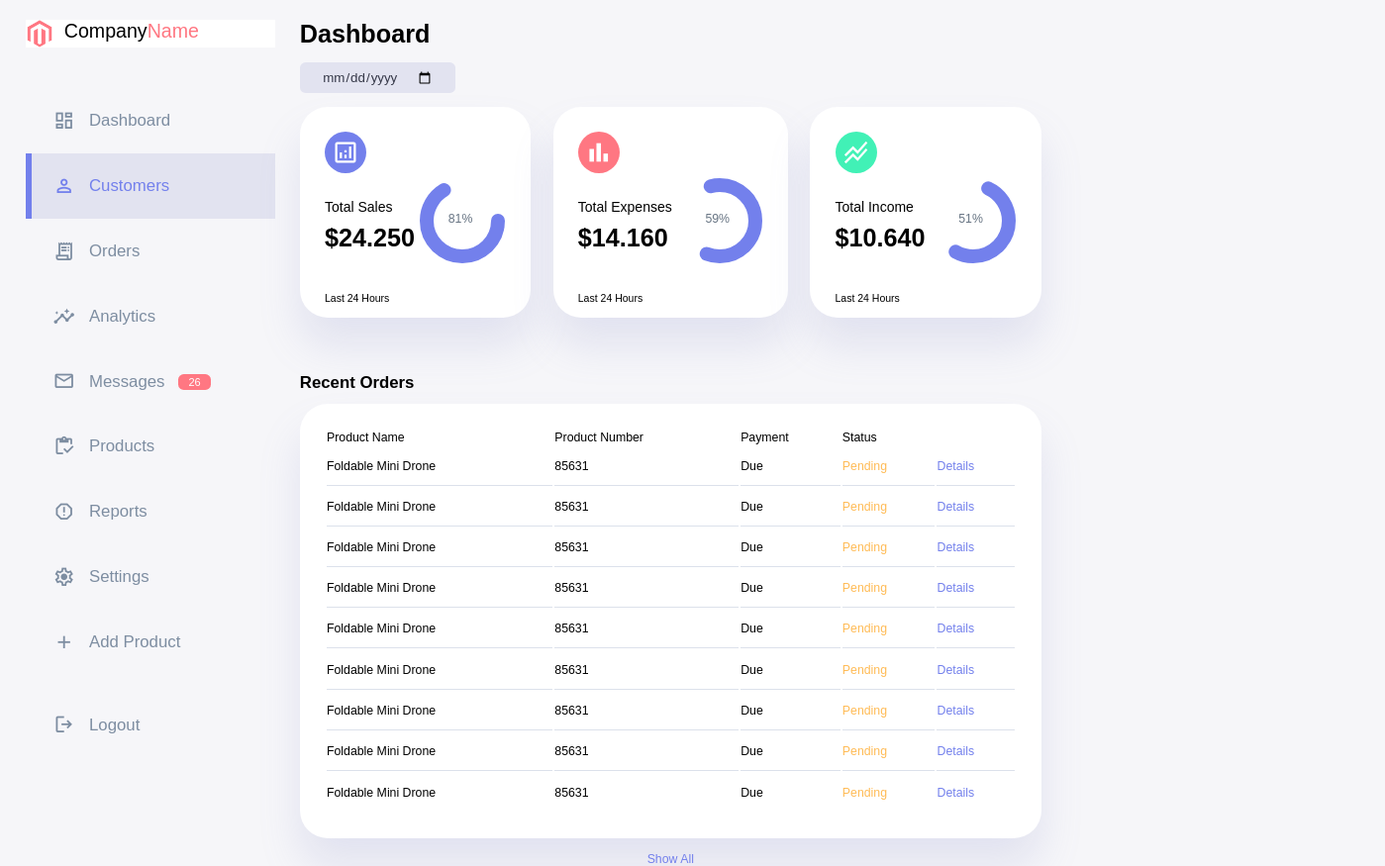
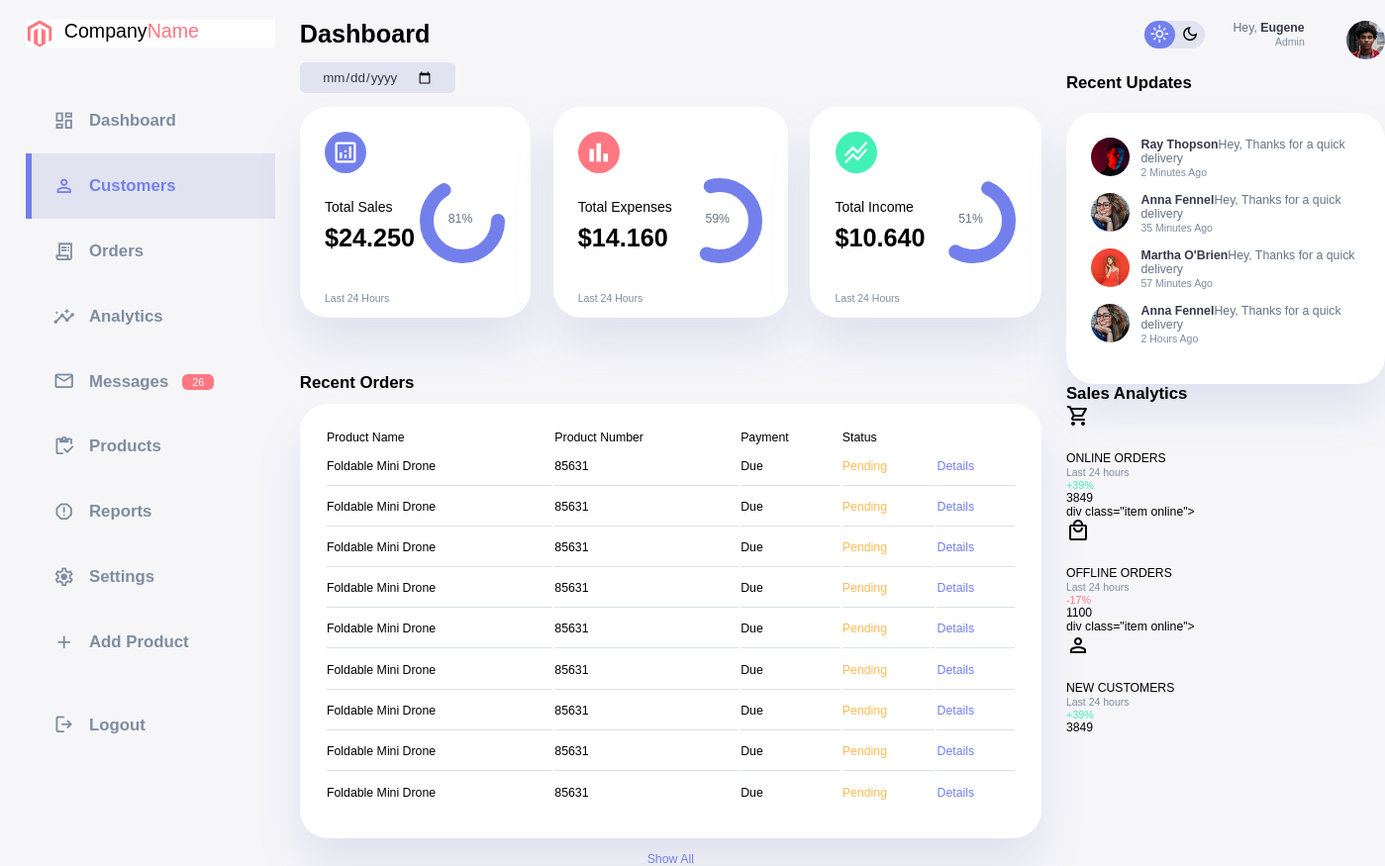
Before and after one commit to MrIronT/Admin-Dashboard, a plain HTML site: page index.html in a window 1280 px wide. Shown: the whole page at 99% size, 1399 px wide, since content can reach past the window. Drawn offline with nearby package versions, Linux system fonts and the light colour scheme.

Commit message:
Second Commit

```diff
--- a/index.html
+++ b/index.html
@@ -94,7 +94,7 @@
               </div>
             </div>
           </div>
-          <small class="text-mutet">Last 24 Hours</small>
+          <small class="text-muted">Last 24 Hours</small>
         </div>
 
         <!-- END OF SALES   -->
@@ -115,7 +115,7 @@
               </div>
             </div>
           </div>
-          <small class="text-mutet">Last 24 Hours</small>
+          <small class="text-muted">Last 24 Hours</small>
         </div>
 
         <!-- END OF EXPENSES   -->
@@ -136,7 +136,7 @@
               </div>
             </div>
           </div>
-          <small class="text-mutet">Last 24 Hours</small>
+          <small class="text-muted">Last 24 Hours</small>
         </div>
 
         <!-- END OF INCOME   -->
@@ -222,6 +222,94 @@
         <a href="#">Show All</a>
       </div>
     </main>
+
+    <!--------------- END OF MAIN  ------------->
+    <div class="right">
+      <div class="top">
+        <button id="menu-btn">
+          <span class="material-symbols-outlined">menu</span>
+        </button>
+        <div class="theme-toggler">
+          <span class="material-symbols-outlined active">light_mode</span>
+          <span class="material-symbols-outlined">dark_mode</span>
+        </div>
+        <div class="profile">
+          <div class="info">
+            <p>Hey, <b>Eugene</b></p>
+            <small class="text-muted">Admin</small>
+          </div>
+          <div class="profile-photo">
+            <img src="images/profile-1.jpg">
+          </div>
+        </div>
+      </div>
+      <!------------ END OF TOP  ------------->
+      <div class="recent-updates">
+        <h2>Recent Updates</h2>
+        <div class="updates">
+          <div class="update">
+            <div class="profile-photo"><img src="images/profile-2.jpg"></div>
+            <div class="message"><p><b>Ray Thopson</b>Hey, Thanks for a quick delivery</p><small class="text-muted">2 Minutes Ago</small></div>
+          </div>
+          <div class="update">
+            <div class="profile-photo"><img src="images/profile-3.jpg"></div>
+            <div class="message"><p><b>Anna Fennel</b>Hey, Thanks for a quick delivery</p><small class="text-muted">35 Minutes Ago</small></div>
+          </div>
+          <div class="update">
+            <div class="profile-photo"><img src="images/profile-4.jpg"></div>
+            <div class="message"><p><b>Martha O'Brien</b>Hey, Thanks for a quick delivery</p><small class="text-muted">57 Minutes Ago</small></div>
+          </div>
+          <div class="update">
+            <div class="profile-photo"><img src="images/profile-3.jpg"></div>
+            <div class="message"><p><b>Anna Fennel</b>Hey, Thanks for a quick delivery</p><small class="text-muted">2 Hours Ago</small></div>
+          </div>
+        </div>
+      </div>
+      <!---------------- END OF RECENT UPDATES  ------------->
+      <div class="sales-analytics">
+        <h2>Sales Analytics</h2>
+        <div class="item online">
+          <div class="icon">
+          <span class="material-symbols-outlined">shopping_cart</span>
+          </div>
+          <div class="right">
+            <div class="info">
+              <h3>ONLINE ORDERS</h3>
+              <small class="text-muted">Last 24 hours</small>
+            </div>
+            <h5 class="success">+39%</h5>
+            <h3>3849</h3>
+          </div>
+        </div>
+        div class="item online">
+          <div class="icon">
+          <span class="material-symbols-outlined">local_mall</span>
+          </div>
+          <div class="right">
+            <div class="info">
+              <h3>OFFLINE ORDERS</h3>
+              <small class="text-muted">Last 24 hours</small>
+            </div>
+            <h5 class="danger">-17%</h5>
+            <h3>1100</h3>
+          </div>
+        </div>
+        div class="item online">
+          <div class="icon">
+          <span class="material-symbols-outlined">person</span>
+          </div>
+          <div class="right">
+            <div class="info">
+              <h3>NEW CUSTOMERS</h3>
+              <small class="text-muted">Last 24 hours</small>
+            </div>
+            <h5 class="success">+39%</h5>
+            <h3>3849</h3>
+          </div>
+        </div>
+        </div>
+      </div>
+    </div>
   </div>
 
 
--- a/style.css
+++ b/style.css
@@ -89,9 +89,11 @@ h1 {
 }
 h2 {
     font-size: 1.2rem;
+    font-weight: 600;
 }
 h3 {
     font-size: 0.87rem;
+    font-weight: 400;
 }
 h4 {
     font-size: 0.8rem;
@@ -369,3 +371,82 @@ main .recent-orders a {
     margin-top: 1rem;
     color: var(--color-primary);
 }
+
+.right {
+    margin-top: 1.5rem;
+}
+
+.right b {
+    font-weight: 600;
+}
+
+.right .top {
+    display: flex;
+    justify-content: end;
+    gap: 2rem;
+
+}
+
+.right .top button {
+    display: none;
+}
+
+.right .theme-toggler {
+    background: var(--color-light);
+    display: flex;
+    justify-content: space-between;
+    align-items: center;
+    height: 2rem;
+    width: 4.4rem;
+    cursor: pointer;
+    border-radius: 15px;
+}
+
+.right .theme-toggler span {
+    display: flex;
+    font-size: 1.4rem;
+    width: 50%;
+    height: 100%;
+    align-items: center;
+    justify-content: center;
+}
+
+.right .theme-toggler span.active {
+    background: var(--color-primary);
+    color: white;
+    border-radius: 15px;
+}
+
+.right .top .profile {
+    display: flex;
+    gap: 3rem;
+    text-align: right;
+}
+
+.right .recent-updates {
+    margin-top: 1rem;
+}
+
+.right .recent-updates h2{
+    margin-bottom: 1.4rem;
+}
+
+.right .recent-updates .updates{
+    background: white;
+    padding: var(--card-padding);
+    border-radius: var(--card-border-radius);
+    box-shadow: var(--box-shadow);
+    transition: all 300ms ease;
+
+}
+
+.right .recent-updates .updates:hover{
+    box-shadow: none
+}
+
+.right .recent-updates .update{
+    display: grid;
+    grid-template-columns: 2.6rem auto;
+    gap: 1rem;
+    margin-bottom: 1rem;
+}
```
